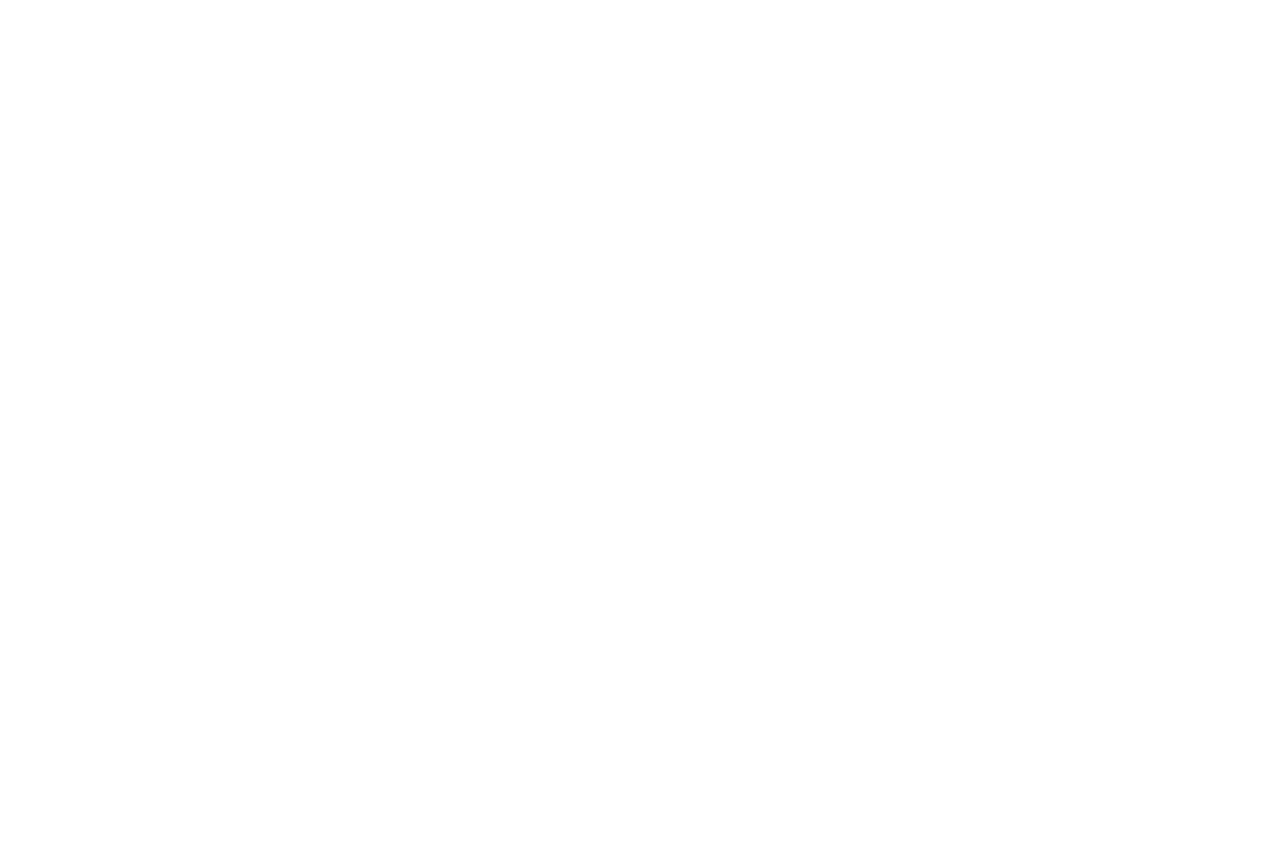
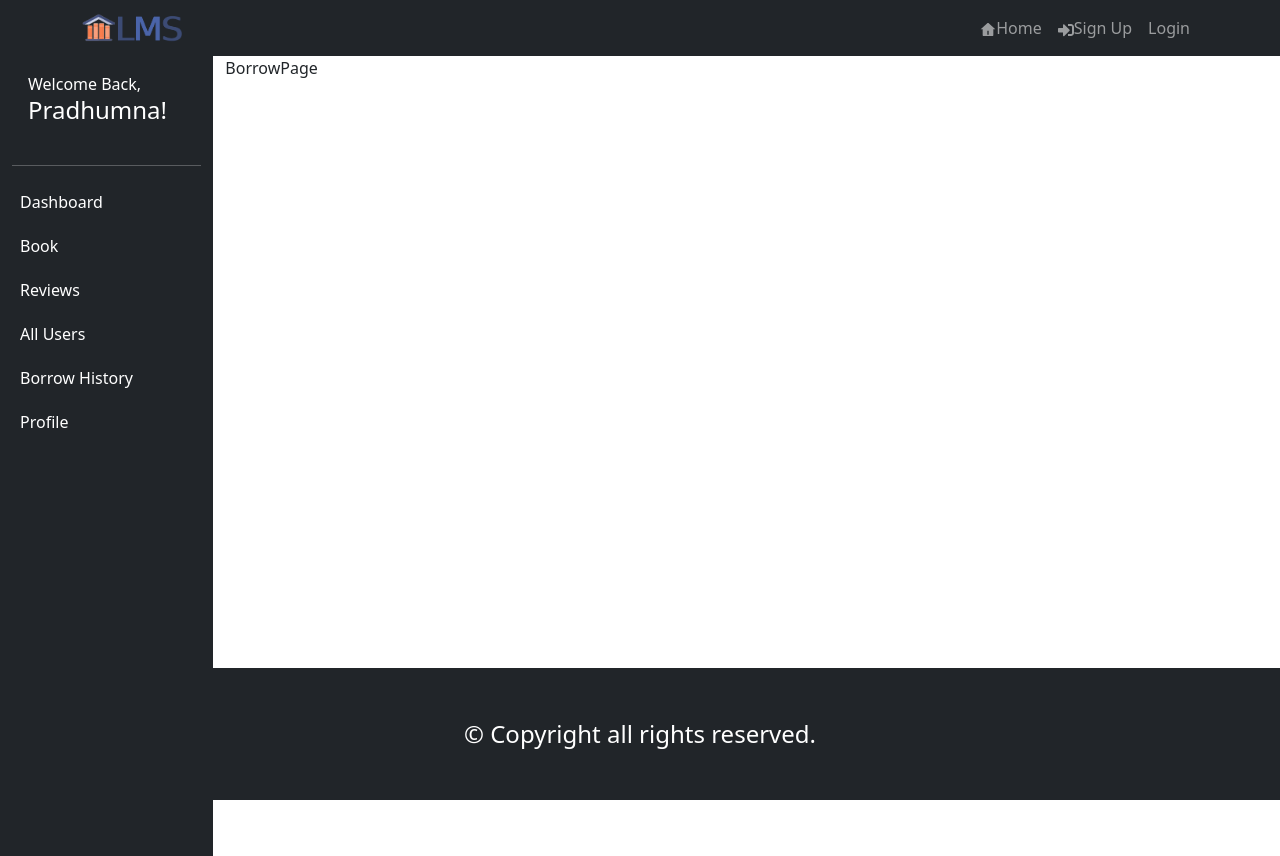
Before and after one commit to jabbard/LMS-FrontEnd, a React (Vite) app: page /user/borrow in a window 1280 px wide. Before the commit this address had no page. Before the commit the page ends 800 px from the top, so only its background shows below. Built offline with nearby package versions, Linux system fonts and the light colour scheme.

Commit message:
user layout completed

```diff
--- /dev/null
+++ b/src/components/layouts/Sidebar.jsx
@@ -0,0 +1,28 @@
+import { Stack } from "react-bootstrap";
+import { Link } from "react-router-dom";
+
+
+export const Sidebar = () => {
+  return (
+      <Stack gap={1}>
+        <div className="p-2">
+            <Link className="nav-link" to="/user">Dashboard</Link>
+        </div>
+        <div className="p-2">
+            <Link className="nav-link" to='/user/books'>Book</Link>
+        </div>
+        <div className="p-2">
+            <Link className="nav-link" to='/user/reviews'>Reviews</Link>
+        </div>
+        <div className="p-2">
+            <Link className="nav-link" to='/user/user-list'>All Users</Link>
+        </div>
+        <div className="p-2">
+            <Link className="nav-link" to='/user/borrow'>Borrow History</Link>
+        </div>
+        <div className="p-2">
+            <Link className="nav-link" to='/user/profile'>Profile</Link>
+        </div>
+      </Stack>
+  )
+}
--- /dev/null
+++ b/src/components/layouts/UserLayout.jsx
@@ -0,0 +1,34 @@
+import React from 'react'
+import { Header } from './Header'
+import Footer from './Footer'
+import { Outlet } from 'react-router-dom'
+import { Container, Row, Col } from 'react-bootstrap';
+import { Sidebar } from './Sidebar';
+
+const UserLayout = () => {
+  return (
+    <div>
+        <Header />
+        <Container fluid>
+          <Row className="vh-100">
+            <Col md={3} xl={2} className="bg-dark text-white">
+              <div className='p-3'>
+                <div>Welcome Back,</div>
+                <h4>Pradhumna!</h4>
+              </div>
+              <hr />
+              <Sidebar />
+            </Col>
+            <Col>
+              <main className="main">
+                  <Outlet/>
+              </main>
+            </Col>
+          </Row>
+        </Container>
+        <Footer />
+    </div>
+  )
+}
+
+export default UserLayout
--- /dev/null
+++ b/src/pages/books/Books.jsx
@@ -0,0 +1,9 @@
+import React from 'react'
+
+const Books = () => {
+  return (
+    <div>Books</div>
+  )
+}
+
+export default Books
--- /dev/null
+++ b/src/pages/borrow/BorrowPage.jsx
@@ -0,0 +1,9 @@
+import React from 'react'
+
+const BorrowPage = () => {
+  return (
+    <div>BorrowPage</div>
+  )
+}
+
+export default BorrowPage
--- a/src/pages/index.js
+++ b/src/pages/index.js
@@ -8,3 +8,6 @@
 export { default as DashboardPage } from './dashboard/DashboardPage';
 export { default as ReviewsPage } from './reviews/ReviewsPage';
 export { default as UserPage } from './users/UserPage';
+export { default as Books } from './books/Books';
+export { default as Profile } from './users/Profile';
+export { default as BorrowPage } from './borrow/BorrowPage';
--- /dev/null
+++ b/src/pages/users/Profile.jsx
@@ -0,0 +1,9 @@
+import React from 'react'
+
+const Profile = () => {
+  return (
+    <div>Profile</div>
+  )
+}
+
+export default Profile
--- a/src/routes/AppRoutes.jsx
+++ b/src/routes/AppRoutes.jsx
@@ -10,7 +10,10 @@
   NewBookPage,
   DashboardPage,
   ReviewsPage,
-  UserPage
+  UserPage,
+  Books,
+  Profile,
+  BorrowPage
 } from "../pages/index";
 import DefaultLayout from "../components/layouts/DefaultLayout";
 import UserLayout from "../components/layouts/UserLayout";
@@ -30,9 +33,15 @@
         {/* Protected Pages */}
         <Route path="/user" element={<UserLayout/>}>
           <Route index element={< DashboardPage />} />
-          {/* <Route path="signup" element={<SignUpPage/>} />
-          <Route path="login" element={<LoginPage/>} />
-          <Route path="forget-password" element={< ForgetPassword />} /> */}
+          <Route path="books" element={<Books/>} />
+          <Route path="new-book" element={<NewBookPage/>} />
+          <Route path="edit-book" element={<EditBookPage/>} />
+          <Route path="book-landing" element={<BookLandingPage/>} />
+          <Route path="reviews" element={<ReviewsPage/>} />
+          <Route path="user-list" element={<UserPage/>} />
+          <Route path="profile" element={<Profile/>} />
+          <Route path="borrow" element={<BorrowPage/>} />
+          {/* <Route path="borrow" element={<  />} /> */}
         </Route>
       </Routes>
     </div>
```
